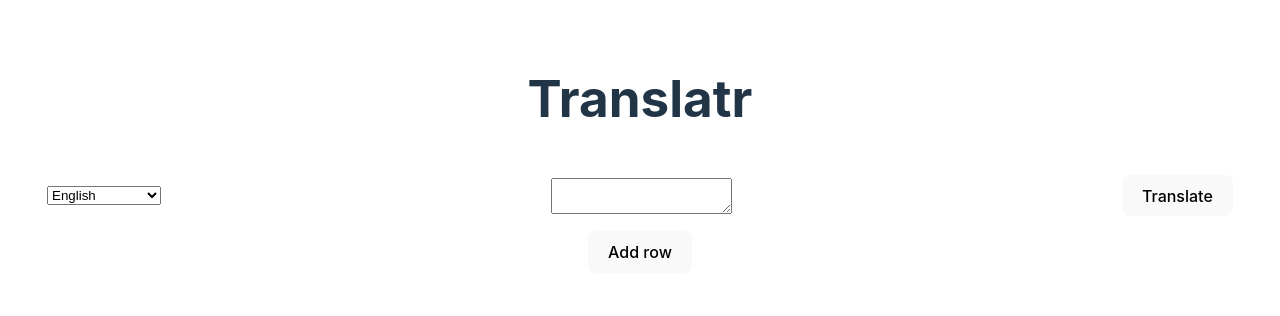
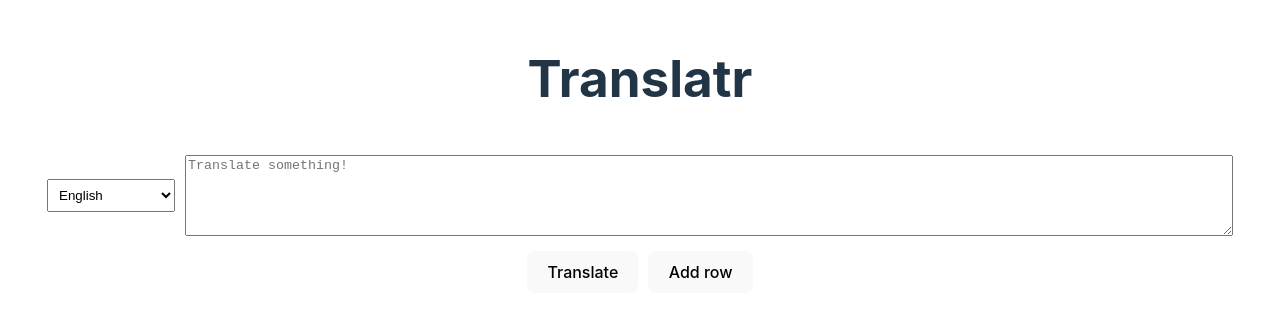
Before and after one commit to MoonShoesPatty/translatr, a React (Vite) app: page / in a window 1280 px wide. Shown: the part 246-562 px from the top of the page. Built offline with nearby package versions, Linux system fonts and the light colour scheme.

Commit message:
Some semblance of a working app

```diff
--- a/src/App.css
+++ b/src/App.css
@@ -13,9 +13,22 @@
   width: 100%;
 }
 
-.translateForm {
+.translateRow {
   display: flex;
-  justify-content: space-between;
+  justify-content: flex-start;
   align-items: center;
   padding: 15px;
 }
+
+.textInput {
+  margin-left: 10px;
+  width: 100%;
+}
+
+.buttonsContainer button {
+  margin-right: 10px;
+}
+
+.buttonsContainer button:last-child {
+  margin-right: 0;
+}
--- a/src/App.tsx
+++ b/src/App.tsx
@@ -1,8 +1,6 @@
-// import { useState } from 'react'
-import './App.css'
-import Translator from './components/translator/translator.component';
+import './App.css';
 import LanguageRow from './components/languageRow/languageRow.component';
-import { FormEvent, MouseEvent, useState } from 'react';
+import { ChangeEvent, FormEvent, MouseEvent, useState } from 'react';
 import { v4 as uuidv4 } from 'uuid';
 import { Row } from './models';
 import LangDropdown from './components/langDropdown/langDropdown.component';
@@ -10,13 +8,21 @@ import LangDropdown from './components/langDropdown/langDropdown.component';
 function App() {
   const [rows, setRows] = useState([] as Row[]);
   const [initialLang, setInitialLang] = useState('en');
+  const [inputText, setInputText] = useState('');
 
   const handleClick = (e: MouseEvent<HTMLButtonElement>) => {
     e.preventDefault();
-
-    console.log(e);
-    addRow();
-    console.log(rows);
+    switch ((e.target as HTMLButtonElement).value) {
+      case 'translate':
+        doTranslation();
+        break;
+      case 'addRow':
+        addRow();
+        break;
+      default:
+        console.error('Oops! No action there, chief');
+        break;
+    }
   }
 
   const addRow = () => {
@@ -32,25 +38,11 @@ function App() {
     })
   }
 
-  const handleSubmit = (e: FormEvent<HTMLFormElement>) => {
-    e.preventDefault();
-
-    const form = e.target as HTMLFormElement;
-    const inputText = new FormData(form).get('textIn') as string;
-
-    doTranslation(inputText);
-
-    // console.log(`Final out: ${t3}`);
-  }
-
-  const doTranslation = async (queryText: string): Promise<string> => {
+  const doTranslation = async (): Promise<string> => {
     let sourceLang = initialLang;
+    let queryText = inputText;
     for (let i = 0; i < rows.length; i++) {
-      // const row = rows[i];
       const destLang = rows[i].language;
-      console.log(`======================`);
-      console.log(`Translate from ${sourceLang} to ${destLang}`);
-      console.log(`Translate: ${queryText}`);
       const reqUrl = `https://translate.googleapis.com/translate_a/single?client=gtx&sl=${sourceLang}&tl=${destLang}&dt=t&q=${queryText}`;
       const response = await fetch(reqUrl);
       const result = await response.json();
@@ -63,10 +55,12 @@ function App() {
       setRows([...rows]);
     }
 
-    // console.log(`${sourceLang.toLocaleUpperCase()}: ${t01[0][0][1]}`);
-    // console.log(`${destLang.toLocaleUpperCase()}: ${t01[0][0][0]}`);
+    return new Promise((resolve) => resolve(''));
+  }
 
-    return new Promise((resolve) => resolve(''));
+  const handleQueryChange = (e: ChangeEvent<HTMLTextAreaElement>) => {
+    e.preventDefault();
+    setInputText((e.target as HTMLTextAreaElement).value)
   }
 
 
@@ -74,17 +68,29 @@ function App() {
     <>
       <h1>Translatr</h1>
 
-      <form className='translateForm' onSubmit={handleSubmit}>
+      <div className='translateRow'>
         <LangDropdown setLanguage={(lang: string) => { setInitialLang(lang) }} />
-        <textarea name="textIn"></textarea>
-        <button type="submit">Translate</button>
-      </form>
+        <textarea
+          className='textInput'
+          name="textIn"
+          rows={5}
+          placeholder='Translate something!'
+          onChange={handleQueryChange}
+        ></textarea>
+      </div>
+
       <div className="rowsContainer">
         {buildRows()}
       </div>
-      <button onClick={handleClick} value='addRow'>
-        Add row
-      </button>
+
+      <div className="buttonsContainer">
+        <button onClick={handleClick} value='translate'>
+          Translate
+        </button>
+        <button onClick={handleClick} value='addRow'>
+          Add row
+        </button>
+      </div>
     </>
   )
 }
--- a/src/components/langDropdown/langDropdown.component.css
+++ b/src/components/langDropdown/langDropdown.component.css
@@ -0,0 +1,3 @@
+select {
+    padding: 7px;
+}
--- a/src/components/langDropdown/langDropdown.component.tsx
+++ b/src/components/langDropdown/langDropdown.component.tsx
@@ -15,8 +15,7 @@ function LangDropdown({setLanguage}: Props) {
   }
 
   const handleChange = (e: ChangeEvent<HTMLSelectElement>) => {
-    e.preventDefault()
-    console.log('change places!');
+    e.preventDefault();
     setLanguage(e.target.value);
   }
 
--- a/src/components/translator/translator.component.css
+++ /dev/null
@@ -1,6 +0,0 @@
-main {
-  display: flex;
-  flex-direction: column;
-  align-items: center;
-  justify-content: center;
-}
```
Also changed, not shown: src/components/translator/translator.component.tsx (deleted, +0 -44 lines).
